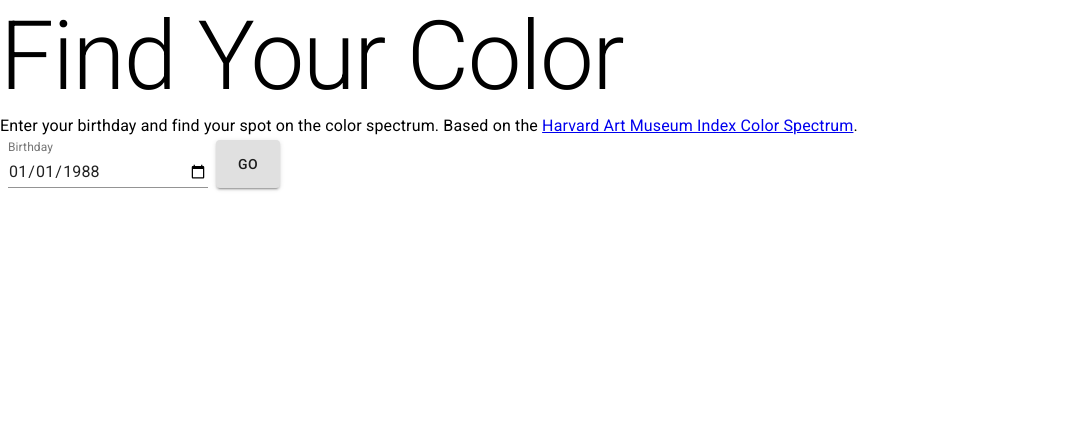
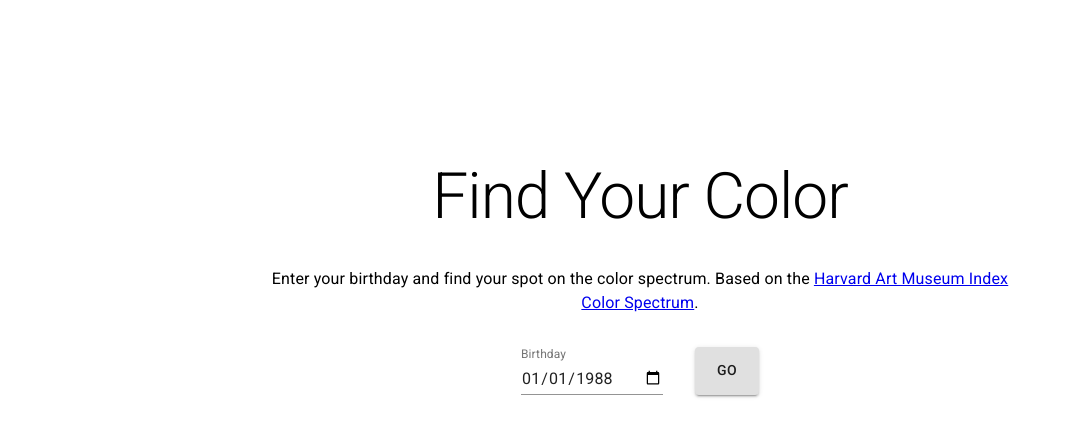
Before and after one commit to sinc0115/ham-color-search, a React app: page / in a window 1280 px wide. Shown: the whole page, without its empty margins (0-1071 px from the left). Built offline with nearby package versions, Linux system fonts and the light colour scheme.

Commit message:
Finishes base styles

```diff
--- a/src/components/App/App.js
+++ b/src/components/App.js
@@ -1,44 +1,43 @@
 import React from 'react'
-import './App.css'
+import '../style.css'
 
-import HarvardArt from '../../util/HarvardArt'
-import Header from '../Header/Header'
-import ColorSearch from '../ColorSearch/ColorSearch'
-import ColorResult from '../ColorResult/ColorResult'
+import HarvardArt from '../util/HarvardArt'
+import Header from './Header'
+import ColorSearch from './ColorSearch'
+import ColorResult from './ColorResult'
 
 class App extends React.Component {
   constructor (props) {
     super(props)
 
-    this.state = {
+    this.state = this.starterState()
+
+    this.handleBirthday = this.handleBirthday.bind(this)
+    this.handleSubmit = this.handleSubmit.bind(this)
+    this.searchHarvardArt = this.searchHarvardArt.bind(this)
+    this.resetState = this.resetState.bind(this)
+  }
+
+  starterState () {
+    return {
+      color: '',
       birthday: '',
       month: '',
       day: '',
       process: true,
       submit: null
     }
+  }
 
-    this.handleBirthday = this.handleBirthday.bind(this)
-    this.handleSubmit = this.handleSubmit.bind(this)
-    this.searchHarvardArt = this.searchHarvardArt.bind(this)
+  resetState () {
+    this.setState(this.starterState())
   }
 
   searchHarvardArt (day, month) {
-    console.log(HarvardArt.search(day, month))
+    HarvardArt.search(day, month).then(records => {
+      this.setState({ color: records[0].color })
+    })
   }
-
-  // searchHarvardArt (day, month) {
-  //   HarvardArt.search(day, month).then(records => {
-  //     this.setState({ records: records })
-  //   })
-  // }
-
-  // searchHarvardArt () {
-  //   HarvardArt.search().then(artists => {
-  //     this.artists = artists.alphasort
-  //     console.log('artist: ' + this.artists)
-  //   })
-  // }
 
   handleBirthday (birthday) {
     this.setState({ birthday: birthday })
@@ -47,17 +46,13 @@ class App extends React.Component {
   handleSubmit (event) {
     this.setState({ submit: true })
     event.preventDefault()
-    document.querySelector('.container').style.backgroundColor = 'blue'
   }
 
   componentDidUpdate () {
     if (this.state.submit) {
       if (this.state.process) {
-        const $birthday = this.state.birthday
-        const split = $birthday.split('-')
-        console.log('Birthday split: ' + split)
+        const split = this.state.birthday.split('-')
         this.setState({ month: split[1], day: split[2], process: false })
-        console.log('Month: ' + this.state.month)
       }
     }
     if (this.state.month) {
@@ -66,11 +61,10 @@ class App extends React.Component {
   }
 
   render () {
-    // this.searchHarvardArt()
     return (
       <div className='container'>
         {!this.state.submit &&
-          <div>
+          <div className='search-container'>
             <Header />
             <ColorSearch
               handleBirthday={this.handleBirthday}
@@ -79,7 +73,9 @@ class App extends React.Component {
           </div>}
         {this.state.submit &&
           <ColorResult
+            color={this.state.color}
             birthday={this.state.birthday}
+            resetState={this.resetState}
           />}
       </div>
     )
--- /dev/null
+++ b/src/components/ColorResult.js
@@ -0,0 +1,49 @@
+import React from 'react'
+
+import { withStyles } from '@material-ui/core/styles'
+
+import Typography from '@material-ui/core/Typography'
+import Button from '@material-ui/core/Button'
+
+const RestartButton = withStyles({
+  root: {
+    backgroundColor: 'white',
+    '&:hover': {
+      backgroundColor: 'rgba(250, 250, 250, 0.9)'
+    }
+  }
+})(Button)
+
+export default class ColorResult extends React.Component {
+  constructor (props) {
+    super(props)
+
+    this.handleRestart = this.handleRestart.bind(this)
+  }
+
+  handleRestart () {
+    this.props.resetState()
+    console.log('Reset!')
+  }
+
+  render () {
+    return (
+      <div
+        className='color-result'
+        style={{ backgroundColor: this.props.color }}
+      >
+        <div className='color-result-text'>
+          <Typography variant='h1'>{this.props.color}</Typography>
+          <Typography variant='body1'>{this.props.birthday}</Typography>
+        </div>
+        <RestartButton
+          onClick={this.handleRestart}
+          variant='contained'
+          type='submit'
+          value='Submit'
+        >Restart
+        </RestartButton>
+      </div>
+    )
+  }
+}
--- a/src/components/ColorResult/ColorResult.css
+++ /dev/null
@@ -1,11 +0,0 @@
-/* COLOR RESULT */
-.color-result {
-    display: flex;
-    justify-content: center;
-    height: 100vh;
-  }
-
-.color-result h2 {
-    align-self: center;
-    color: white;
-}
--- a/src/components/ColorResult/ColorResult.js
+++ /dev/null
@@ -1,15 +0,0 @@
-import React from 'react'
-import './ColorResult.css'
-// import HarvardArt from '../../util/HarvardArt'
-
-class ColorResult extends React.Component {
-  render () {
-    return (
-      <div className='color-result'>
-        <h2>{this.props.birthday}</h2>
-      </div>
-    )
-  }
-}
-
-export default ColorResult
--- /dev/null
+++ b/src/components/ColorSearch.js
@@ -0,0 +1,42 @@
+import React from 'react'
+
+import TextField from '@material-ui/core/TextField'
+import Button from '@material-ui/core/Button'
+
+class ColorSearch extends React.Component {
+  constructor (props) {
+    super(props)
+    this.handleChange = this.handleChange.bind(this)
+  }
+
+  handleChange (event) {
+    const birthday = event.target.value
+    this.props.handleBirthday(birthday)
+  }
+
+  render () {
+    return (
+      <form>
+        <TextField
+          onChange={this.handleChange}
+          id='date'
+          label='Birthday'
+          type='date'
+          defaultValue='1988-01-01'
+          InputLabelProps={{
+            shrink: true
+          }}
+        />
+        <Button
+          onClick={this.props.handleSubmit}
+          type='submit'
+          value='Submit'
+          variant='contained'
+        >Go
+        </Button>
+      </form>
+    )
+  }
+}
+
+export default ColorSearch
--- a/src/components/ColorSearch/ColorSearch.js
+++ /dev/null
@@ -1,74 +0,0 @@
-import React from 'react'
-import PropTypes from 'prop-types'
-import { withStyles } from '@material-ui/core/styles'
-import './ColorSearch.css'
-
-import TextField from '@material-ui/core/TextField'
-import Button from '@material-ui/core/Button'
-
-const styles = theme => ({
-  container: {
-    display: 'flex',
-    flexWrap: 'wrap'
-  },
-  textField: {
-    marginLeft: theme.spacing(1),
-    marginRight: theme.spacing(1),
-    width: 200
-  }
-})
-
-class DatePicker extends React.Component {
-  constructor (props) {
-    super(props)
-    // this.state = {
-    //   birthday: null
-    // }
-    this.handleChange = this.handleChange.bind(this)
-    // this.handleSubmit = this.handleSubmit.bind(this)
-  }
-
-  handleChange (event) {
-    // this.setState({ birthday: event.target.value })
-    // console.log('Change: ' + event.target.value)
-    const birthday = event.target.value
-    this.props.handleBirthday(birthday)
-  }
-
-  // handleSubmit (event) {
-  //   console.log('Birthday: ' + this.state.birthday)
-  //   event.preventDefault()
-  // }
-
-  render () {
-    const { classes } = this.props
-
-    return (
-      <form className={classes.container}>
-        <TextField
-          onChange={this.handleChange}
-          id='date'
-          label='Birthday'
-          type='date'
-          defaultValue='1988-01-01'
-          className={classes.textField}
-          InputLabelProps={{
-            shrink: true
-          }}
-        />
-        <Button
-          onClick={this.props.handleSubmit}
-          type='submit'
-          value='Submit'
-          variant='contained'
-        >Go
-        </Button>
-      </form>
-    )
-  }
-}
-
-DatePicker.propTypes = {
-  classes: PropTypes.object.isRequired
-}
-export default withStyles(styles)(DatePicker)
--- /dev/null
+++ b/src/components/Header.js
@@ -0,0 +1,15 @@
+import React from 'react'
+import Typography from '@material-ui/core/Typography'
+
+function Header () {
+  return (
+    <header>
+      <Typography variant='h1'>
+          Find Your Color
+      </Typography>
+      <Typography variant='body1'>Enter your birthday and find your spot on the color spectrum. Based on the <a href='https://harvardartmuseums.org/article/the-index-color-spectrum'>Harvard Art Museum Index Color Spectrum</a>. </Typography>
+    </header>
+  )
+}
+
+export default Header
--- a/src/components/Header/Header.js
+++ /dev/null
@@ -1,13 +0,0 @@
-import React from 'react'
-import Typography from '@material-ui/core/Typography'
-
-function Header () {
-  return (
-    <header className='App-header'>
-      <Typography variant='h1'>Find Your Color</Typography>
-      <Typography variant='subtitle1'>Enter your birthday and find your spot on the color spectrum. Based on the <a href='https://harvardartmuseums.org/article/the-index-color-spectrum'>Harvard Art Museum Index Color Spectrum</a>. </Typography>
-    </header>
-  )
-}
-
-export default Header
--- a/src/index.js
+++ b/src/index.js
@@ -1,7 +1,7 @@
 import React from 'react'
 import ReactDOM from 'react-dom'
-import './index.css'
-import App from './components/App/App'
+import './style.css'
+import App from './components/App'
 import reportWebVitals from './reportWebVitals'
 
 ReactDOM.render(
--- a/src/components/App/App.css
+++ b/src/style.css
@@ -47,6 +47,11 @@ table {
 	border-spacing: 0;
 }
 
+
+/* **********************
+* GENERAL APP STYLES
+********************** */
+
 /* BODY */
 body {
   height: 100%;
@@ -55,5 +60,60 @@ body {
 /* CONTAINER */
 .container {
   height: 100vh;
-  width: 80vw;
+  width: 100vw;
+  text-align: center;
 }
+
+
+/* **********************
+* SEARCH PAGE
+********************** */
+
+/* HEADER */
+h1 {
+	font-size: 4rem !important;
+	margin-bottom: 2rem !important;
+}
+
+/* SEARCH CONTAINER */
+.search-container {
+	width: 60vw;
+	margin: 20vh auto 0 auto;
+}
+
+form {
+	margin-top: 2rem;
+	display:flex;
+	flex-direction:row;
+	justify-content:center;
+}
+
+form button {
+	margin-left: 2rem !important;
+}
+
+
+/* **********************
+* RESULT PAGE
+********************** */
+.color-result {
+	display: flex;
+	flex-direction: column;
+	justify-content: center;
+	align-content: center;
+	height: 100vh;
+	color: white !important;
+}
+
+.color-result-text {
+	padding: 2rem;
+	background-color: rgba(0, 0, 0, 0.2);
+	background-blend-mode: difference;
+}
+
+.color-result button {
+	max-height: 2.5rem;
+	position: absolute;
+	bottom: 2rem;
+	right: 2rem;
+}
--- a/src/util/HarvardArt.js
+++ b/src/util/HarvardArt.js
@@ -1,16 +1,12 @@
 const apiKey = 'b54892ca-9143-4859-a50a-c9dee02fb9b6'
-
-console.warn('Howdy!')
 
 const HarvardArt = {
   search (day, month) {
     return fetch(`https://api.harvardartmuseums.org/spectrum?q=(month:${month} day:${day})&apikey=${apiKey}`, {
       method: 'GET'
     }).then(response => {
-    //   console.warn(response.json())
       return response.json()
     }).then(data => {
-      console.warn(data.records[0])
       return data.records.map(record => ({
         id: record.id,
         color: record.color,
@@ -24,6 +20,4 @@ const HarvardArt = {
   }
 }
 
-// HarvardArt.search()
-
 export default HarvardArt
```
Also changed, not shown: src/index.css (deleted, +0 -13 lines), src/components/ColorSearch/ColorSearch.css (deleted), 1 other file.
